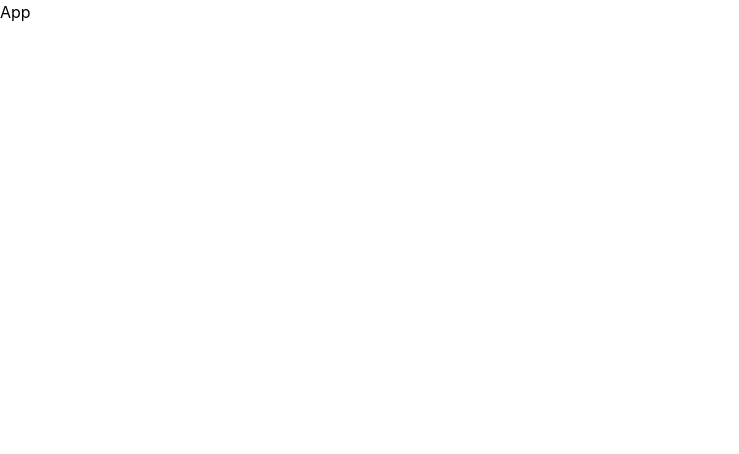
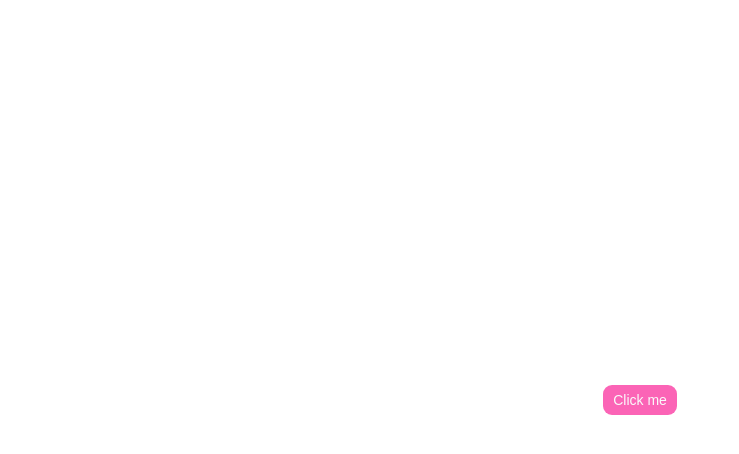
Before and after one commit to TAnhpika/f8-zoom-day48, a React (Vite) app: page / in a window 1280 px wide. Shown: the top 454 px of the page, without its empty margins (0-739 px from the left). Built offline with nearby package versions, Linux system fonts and the light colour scheme.

Commit message:
shadcn config

```diff
--- a/src/App.jsx
+++ b/src/App.jsx
@@ -1,7 +1,13 @@
+import { Button } from "./components/ui/button";
+
 function App() {
     return (
         <>
-            <h1>App</h1>
+            <div className="flex min-h-svh flex-col items-center justify-center ">
+                <Button className="bg-pink-400 hover:bg-pink-500">
+                    Click me
+                </Button>
+            </div>
         </>
     );
 }
--- /dev/null
+++ b/src/components/ui/button.jsx
@@ -0,0 +1,58 @@
+import { Button as ButtonPrimitive } from "@base-ui/react/button"
+import { cva } from "class-variance-authority";
+import { cn } from "cn"
+
+const buttonVariants = cva(
+  "group/button inline-flex shrink-0 items-center justify-center rounded-lg border border-transparent bg-clip-padding text-sm font-medium whitespace-nowrap transition-all outline-none select-none focus-visible:border-ring focus-visible:ring-3 focus-visible:ring-ring/50 active:not-aria-[haspopup]:translate-y-px disabled:pointer-events-none disabled:opacity-50 aria-invalid:border-destructive aria-invalid:ring-3 aria-invalid:ring-destructive/20 dark:aria-invalid:border-destructive/50 dark:aria-invalid:ring-destructive/40 [&_svg]:pointer-events-none [&_svg]:shrink-0 [&_svg:not([class*='size-'])]:size-4",
+  {
+    variants: {
+      variant: {
+        default: "bg-primary text-primary-foreground hover:bg-primary/80",
+        outline:
+          "border-border bg-background hover:bg-muted hover:text-foreground aria-expanded:bg-muted aria-expanded:text-foreground dark:border-input dark:bg-input/30 dark:hover:bg-input/50",
+        secondary:
+          "bg-secondary text-secondary-foreground hover:bg-[color-mix(in_oklch,var(--secondary),var(--foreground)_5%)] aria-expanded:bg-secondary aria-expanded:text-secondary-foreground",
+        ghost:
+          "hover:bg-muted hover:text-foreground aria-expanded:bg-muted aria-expanded:text-foreground dark:hover:bg-muted/50",
+        destructive:
+          "bg-destructive/10 text-destructive hover:bg-destructive/20 focus-visible:border-destructive/40 focus-visible:ring-destructive/20 dark:bg-destructive/20 dark:hover:bg-destructive/30 dark:focus-visible:ring-destructive/40",
+        link: "text-primary underline-offset-4 hover:underline",
+      },
+      size: {
+        default:
+          "h-8 gap-1.5 px-2.5 has-data-[icon=inline-end]:pr-2 has-data-[icon=inline-start]:pl-2",
+        xs: "h-6 gap-1 rounded-[min(var(--radius-md),10px)] px-2 text-xs in-data-[slot=button-group]:rounded-lg has-data-[icon=inline-end]:pr-1.5 has-data-[icon=inline-start]:pl-1.5 [&_svg:not([class*='size-'])]:size-3",
+        sm: "h-7 gap-1 rounded-[min(var(--radius-md),12px)] px-2.5 text-[0.8rem] in-data-[slot=button-group]:rounded-lg has-data-[icon=inline-end]:pr-1.5 has-data-[icon=inline-start]:pl-1.5 [&_svg:not([class*='size-'])]:size-3.5",
+        lg: "h-9 gap-1.5 px-2.5 has-data-[icon=inline-end]:pr-2 has-data-[icon=inline-start]:pl-2",
+        icon: "size-8",
+        "icon-xs":
+          "size-6 rounded-[min(var(--radius-md),10px)] in-data-[slot=button-group]:rounded-lg [&_svg:not([class*='size-'])]:size-3",
+        "icon-sm":
+          "size-7 rounded-[min(var(--radius-md),12px)] in-data-[slot=button-group]:rounded-lg",
+        "icon-lg": "size-9",
+      },
+    },
+    defaultVariants: {
+      variant: "default",
+      size: "default",
+    },
+  }
+)
+
+function Button({
+  className,
+  variant = "default",
+  size = "default",
+  ...props
+}) {
+  return (
+    <ButtonPrimitive
+      data-slot="button"
+      className={cn(buttonVariants({ variant, size, className }))}
+      {...props}
+    />
+  )
+}
+
+// eslint-disable-next-line react-refresh/only-export-components
+export { Button, buttonVariants }
--- a/src/index.css
+++ b/src/index.css
@@ -1 +1,130 @@
 @import "tailwindcss";
+@import "tw-animate-css";
+@import "shadcn/tailwind.css";
+@import "@fontsource-variable/geist";
+
+@custom-variant dark (&:is(.dark *));
+
+@theme inline {
+    --font-heading: var(--font-sans);
+    --font-sans: 'Geist Variable', sans-serif;
+    --color-sidebar-ring: var(--sidebar-ring);
+    --color-sidebar-border: var(--sidebar-border);
+    --color-sidebar-accent-foreground: var(--sidebar-accent-foreground);
+    --color-sidebar-accent: var(--sidebar-accent);
+    --color-sidebar-primary-foreground: var(--sidebar-primary-foreground);
+    --color-sidebar-primary: var(--sidebar-primary);
+    --color-sidebar-foreground: var(--sidebar-foreground);
+    --color-sidebar: var(--sidebar);
+    --color-chart-5: var(--chart-5);
+    --color-chart-4: var(--chart-4);
+    --color-chart-3: var(--chart-3);
+    --color-chart-2: var(--chart-2);
+    --color-chart-1: var(--chart-1);
+    --color-ring: var(--ring);
+    --color-input: var(--input);
+    --color-border: var(--border);
+    --color-destructive: var(--destructive);
+    --color-accent-foreground: var(--accent-foreground);
+    --color-accent: var(--accent);
+    --color-muted-foreground: var(--muted-foreground);
+    --color-muted: var(--muted);
+    --color-secondary-foreground: var(--secondary-foreground);
+    --color-secondary: var(--secondary);
+    --color-primary-foreground: var(--primary-foreground);
+    --color-primary: var(--primary);
+    --color-popover-foreground: var(--popover-foreground);
+    --color-popover: var(--popover);
+    --color-card-foreground: var(--card-foreground);
+    --color-card: var(--card);
+    --color-foreground: var(--foreground);
+    --color-background: var(--background);
+    --radius-sm: calc(var(--radius) * 0.6);
+    --radius-md: calc(var(--radius) * 0.8);
+    --radius-lg: var(--radius);
+    --radius-xl: calc(var(--radius) * 1.4);
+    --radius-2xl: calc(var(--radius) * 1.8);
+    --radius-3xl: calc(var(--radius) * 2.2);
+    --radius-4xl: calc(var(--radius) * 2.6);
+}
+
+:root {
+    --background: oklch(1 0 0);
+    --foreground: oklch(0.145 0 0);
+    --card: oklch(1 0 0);
+    --card-foreground: oklch(0.145 0 0);
+    --popover: oklch(1 0 0);
+    --popover-foreground: oklch(0.145 0 0);
+    --primary: oklch(0.205 0 0);
+    --primary-foreground: oklch(0.985 0 0);
+    --secondary: oklch(0.97 0 0);
+    --secondary-foreground: oklch(0.205 0 0);
+    --muted: oklch(0.97 0 0);
+    --muted-foreground: oklch(0.556 0 0);
+    --accent: oklch(0.97 0 0);
+    --accent-foreground: oklch(0.205 0 0);
+    --destructive: oklch(0.577 0.245 27.325);
+    --border: oklch(0.922 0 0);
+    --input: oklch(0.922 0 0);
+    --ring: oklch(0.708 0 0);
+    --chart-1: oklch(0.87 0 0);
+    --chart-2: oklch(0.556 0 0);
+    --chart-3: oklch(0.439 0 0);
+    --chart-4: oklch(0.371 0 0);
+    --chart-5: oklch(0.269 0 0);
+    --radius: 0.625rem;
+    --sidebar: oklch(0.985 0 0);
+    --sidebar-foreground: oklch(0.145 0 0);
+    --sidebar-primary: oklch(0.205 0 0);
+    --sidebar-primary-foreground: oklch(0.985 0 0);
+    --sidebar-accent: oklch(0.97 0 0);
+    --sidebar-accent-foreground: oklch(0.205 0 0);
+    --sidebar-border: oklch(0.922 0 0);
+    --sidebar-ring: oklch(0.708 0 0);
+}
+
+.dark {
+    --background: oklch(0.145 0 0);
+    --foreground: oklch(0.985 0 0);
+    --card: oklch(0.205 0 0);
+    --card-foreground: oklch(0.985 0 0);
+    --popover: oklch(0.205 0 0);
+    --popover-foreground: oklch(0.985 0 0);
+    --primary: oklch(0.922 0 0);
+    --primary-foreground: oklch(0.205 0 0);
+    --secondary: oklch(0.269 0 0);
+    --secondary-foreground: oklch(0.985 0 0);
+    --muted: oklch(0.269 0 0);
+    --muted-foreground: oklch(0.708 0 0);
+    --accent: oklch(0.269 0 0);
+    --accent-foreground: oklch(0.985 0 0);
+    --destructive: oklch(0.704 0.191 22.216);
+    --border: oklch(1 0 0 / 10%);
+    --input: oklch(1 0 0 / 15%);
+    --ring: oklch(0.556 0 0);
+    --chart-1: oklch(0.87 0 0);
+    --chart-2: oklch(0.556 0 0);
+    --chart-3: oklch(0.439 0 0);
+    --chart-4: oklch(0.371 0 0);
+    --chart-5: oklch(0.269 0 0);
+    --sidebar: oklch(0.205 0 0);
+    --sidebar-foreground: oklch(0.985 0 0);
+    --sidebar-primary: oklch(0.488 0.243 264.376);
+    --sidebar-primary-foreground: oklch(0.985 0 0);
+    --sidebar-accent: oklch(0.269 0 0);
+    --sidebar-accent-foreground: oklch(0.985 0 0);
+    --sidebar-border: oklch(1 0 0 / 10%);
+    --sidebar-ring: oklch(0.556 0 0);
+}
+
+@layer base {
+  * {
+    @apply border-border outline-ring/50;
+    }
+  body {
+    @apply bg-background text-foreground;
+    }
+  html {
+    @apply font-sans;
+    }
+}
--- /dev/null
+++ b/src/lib/utils.js
@@ -0,0 +1 @@
+export { cn } from "cn"
--- a/vite.config.js
+++ b/vite.config.js
@@ -1,11 +1,20 @@
-import { defineConfig } from 'vite'
-import react, { reactCompilerPreset } from '@vitejs/plugin-react'
-import babel from '@rolldown/plugin-babel'
+import path from "path";
+import tailwindcss from "@tailwindcss/vite";
+import { defineConfig } from "vite";
+import react, { reactCompilerPreset } from "@vitejs/plugin-react";
+import babel from "@rolldown/plugin-babel";
 
 // https://vite.dev/config/
 export default defineConfig({
-  plugins: [
-    react(),
-    babel({ presets: [reactCompilerPreset()] })
-  ],
-})
+    plugins: [
+        react(),
+        babel({ presets: [reactCompilerPreset()] }),
+        tailwindcss(),
+    ],
+    resolve: {
+        alias: {
+            // eslint-disable-next-line no-undef
+            "@": path.resolve(__dirname, "./src"),
+        },
+    },
+});
```
Also changed, not shown: jsconfig.json (added, +7 -0 lines), package.json (+8 -1 lines), components.json (added), 2 other files (tests, documents, lock files or other folders).
